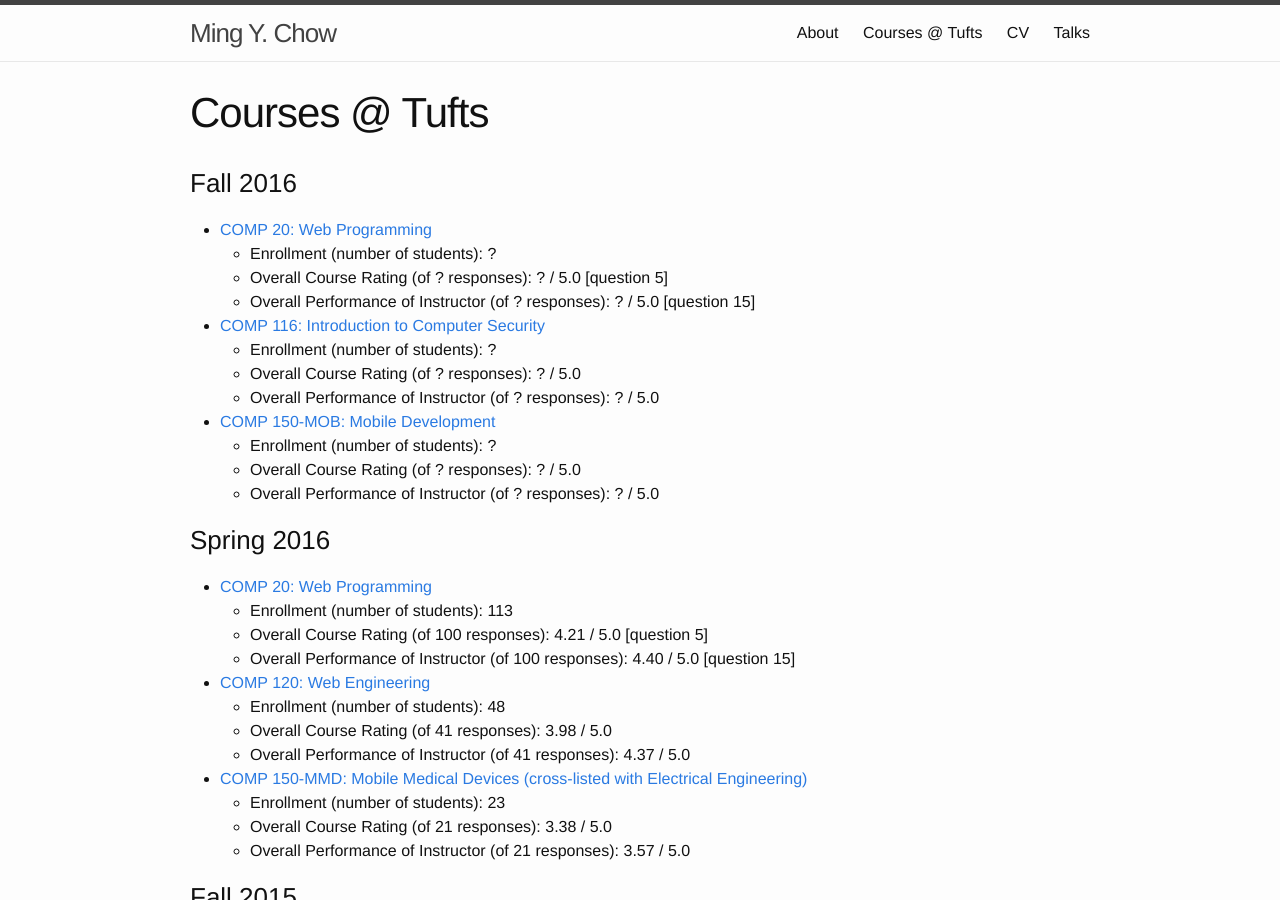
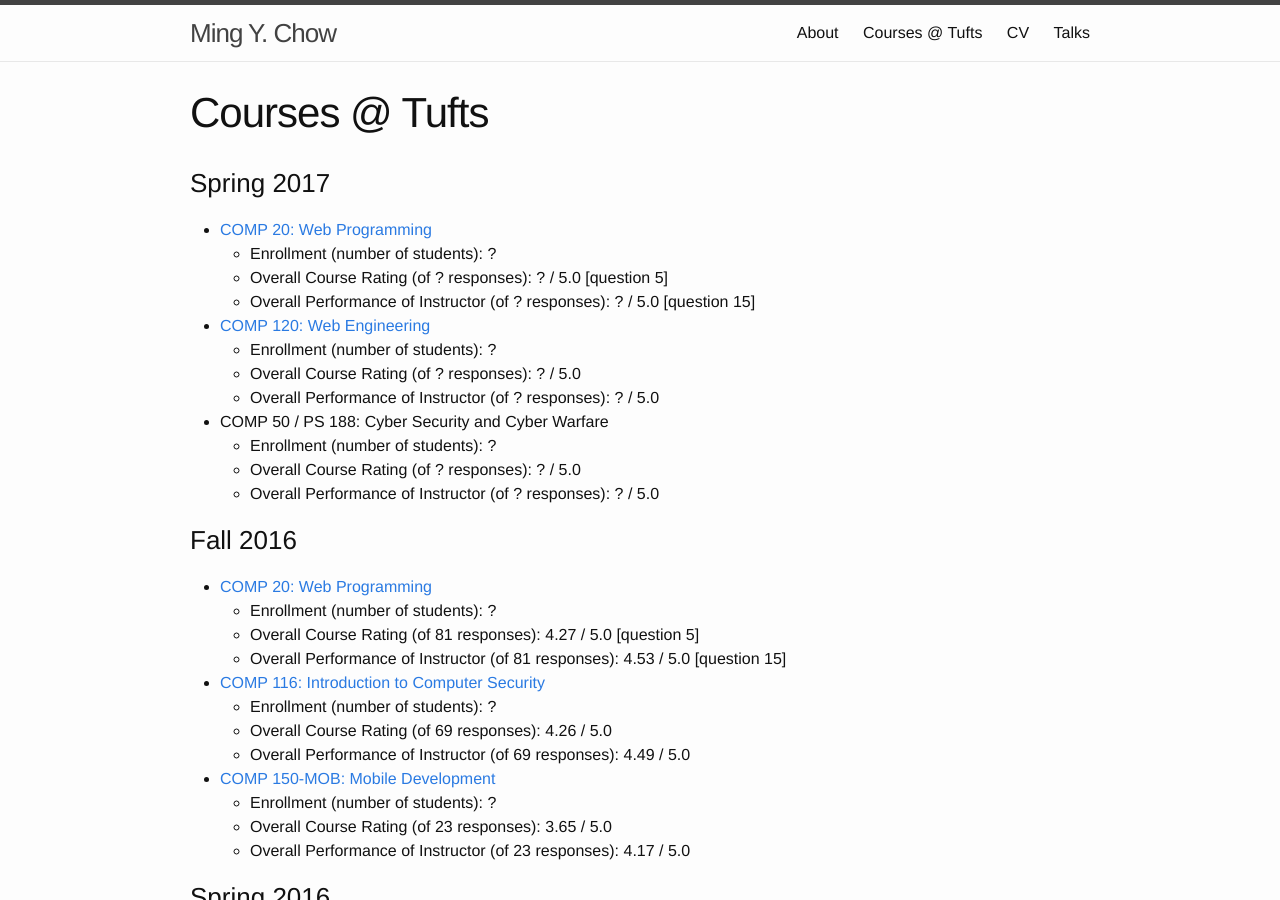
Before and after one commit to mchow01/mchow01.github.io, a Jekyll site: the page built from courses.md, in a window 1280 px wide and 900 px high. Built offline with Jekyll 4.4.1, drawn with Linux system fonts in a browser that asks for light colours.

Commit message:
Updated course evaluation numbers

```diff
--- a/courses.md
+++ b/courses.md
@@ -4,21 +4,37 @@ title: Courses @ Tufts
 permalink: /courses/
 ---
 
-### Fall 2016
+### Spring 2017
 * [COMP 20: Web Programming](http://www.cs.tufts.edu/comp/20/){:target="_blank"}
 	* Enrollment (number of students): ?
 	* Overall Course Rating (of ? responses): ? / 5.0 [question 5]
 	* Overall Performance of Instructor (of ? responses): ? / 5.0 [question 15]
 
-* [COMP 116: Introduction to Computer Security](http://www.cs.tufts.edu/comp/116/){:target="_blank"}
+* [COMP 120: Web Engineering](http://www.cs.tufts.edu/comp/120/){:target="_blank"}
 	* Enrollment (number of students): ?
 	* Overall Course Rating (of ? responses):  ? / 5.0
 	* Overall Performance of Instructor (of ? responses): ? / 5.0
 
-* [COMP 150-MOB: Mobile Development](http://www.cs.tufts.edu/comp/150MOB/){:target="_blank"}
+* COMP 50 / PS 188: Cyber Security and Cyber Warfare
 	* Enrollment (number of students): ?
 	* Overall Course Rating (of ? responses): ? / 5.0
 	* Overall Performance of Instructor (of ? responses): ? / 5.0
+
+### Fall 2016
+* [COMP 20: Web Programming](http://www.cs.tufts.edu/comp/20/){:target="_blank"}
+	* Enrollment (number of students): ?
+	* Overall Course Rating (of 81 responses): 4.27 / 5.0 [question 5]
+	* Overall Performance of Instructor (of 81 responses): 4.53 / 5.0 [question 15]
+
+* [COMP 116: Introduction to Computer Security](http://www.cs.tufts.edu/comp/116/){:target="_blank"}
+	* Enrollment (number of students): ?
+	* Overall Course Rating (of 69 responses):  4.26 / 5.0
+	* Overall Performance of Instructor (of 69 responses): 4.49 / 5.0
+
+* [COMP 150-MOB: Mobile Development](http://www.cs.tufts.edu/comp/150MOB/){:target="_blank"}
+	* Enrollment (number of students): ?
+	* Overall Course Rating (of 23 responses): 3.65 / 5.0
+	* Overall Performance of Instructor (of 23 responses): 4.17 / 5.0
 
 ### Spring 2016
 * [COMP 20: Web Programming](http://www.cs.tufts.edu/comp/20/){:target="_blank"}
```
Also changed, not shown: 2 other files.
